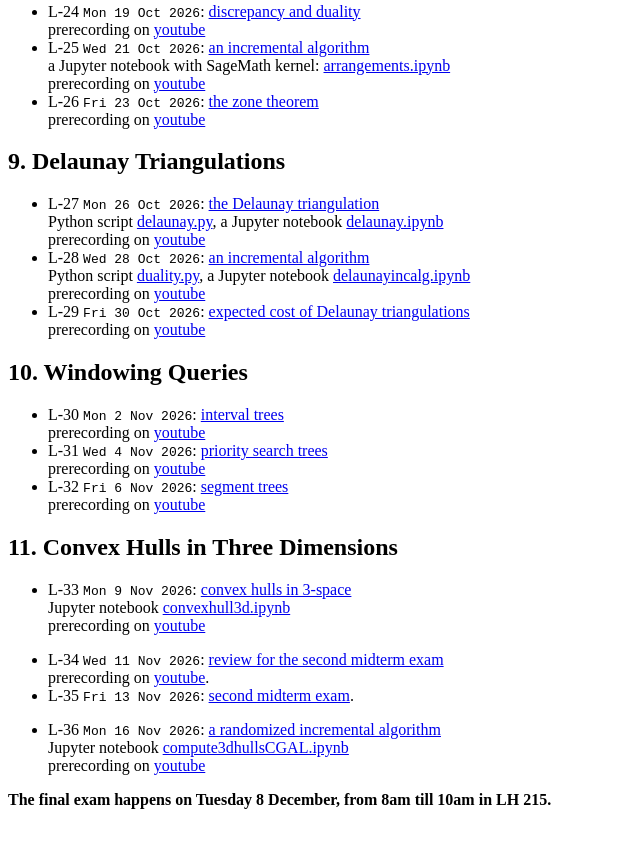
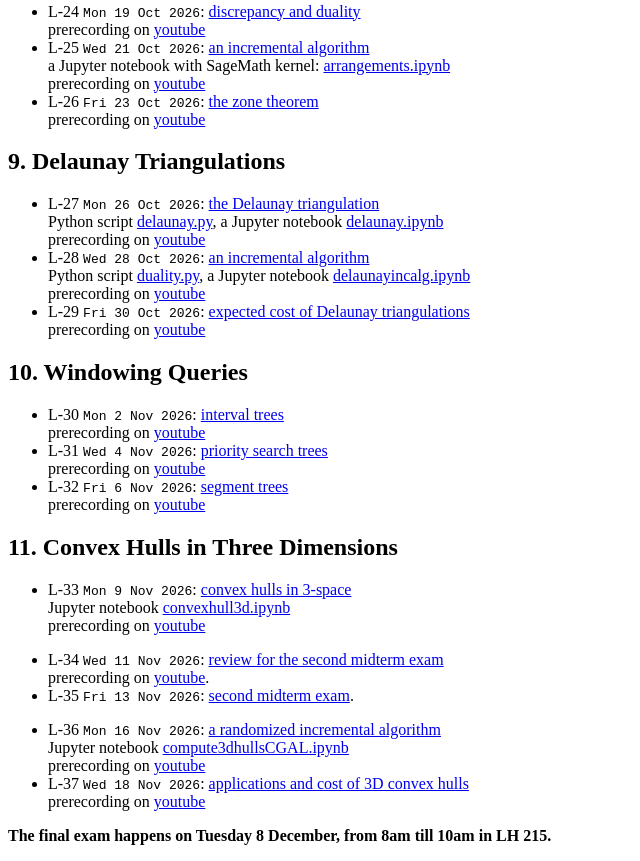
Before and after one commit to janverschelde/janverschelde.github.io, a plain HTML site: page mcs481/main.html in a window 1280 px wide. Shown: the part 1736-2597 px from the top of the page, without its empty margins (0-640 px from the left). Before the commit the page ends 2561 px from the top, so only its background shows below. Drawn offline with Linux system fonts and the light colour scheme.

Commit message:
slides for lecture 37

```diff
--- a/mcs481/main.html
+++ b/mcs481/main.html
@@ -285,6 +285,10 @@ and skim the topics of the last chapters.
     <A HREF="compute3dhullsCGAL.ipynb" target=none>compute3dhullsCGAL.ipynb</A>
     <BR> prerecording on
     <A HREF="https://youtu.be/1rZkZyzgZMY" target=none>youtube</A>
+<LI>L-37 <TT>Wed 18 Nov 2026</TT>:
+    <A HREF="analysis3dhulls.pdf" target=none>applications and cost of 3D convex hulls</A>
+    <BR> prerecording on
+    <A HREF="https://youtu.be/G1dGNYHPOtg" target=none>youtube</A>
 </UL>
 
 <P>
```
Also changed, not shown: 1 other file.
